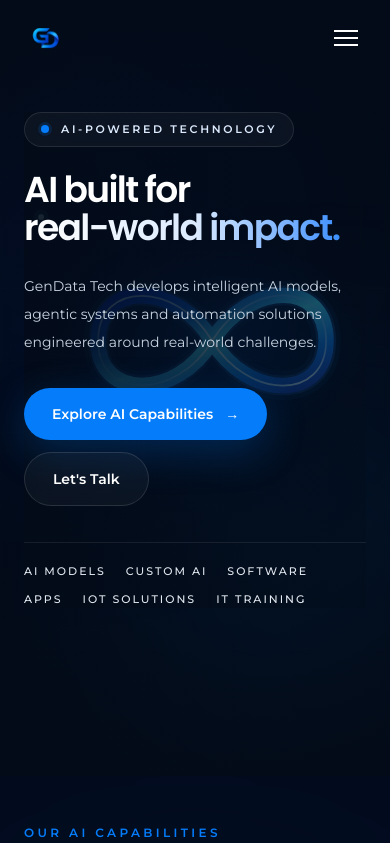
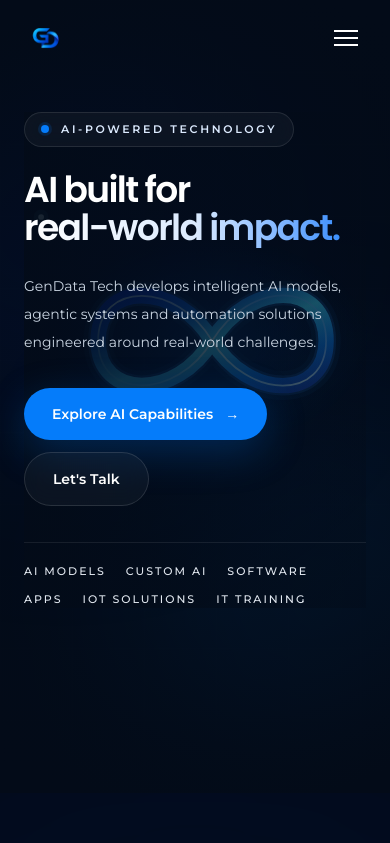
Before and after one commit to aravinthk1504/gendata-techv2, a Next.js app: page /en in a window 390 px wide. Shown: the top 843 px of the page. Built offline with nearby package versions, Linux system fonts and the light colour scheme.

Commit message:
Fine-tune homepage mobile hero height without changing desktop spacing

```diff
--- a/src/sections/home/Hero.jsx
+++ b/src/sections/home/Hero.jsx
@@ -21,7 +21,7 @@ function Hero({ content, lang }) {
   return (
     <section
       ref={sectionRef}
-      className="relative flex min-h-[92svh] items-start overflow-hidden lg:min-h-[88svh] lg:items-center"
+      className="relative flex min-h-[94svh] items-start overflow-hidden lg:min-h-[88svh] lg:items-center"
     >
       <AnimatedBackground />
 
```
